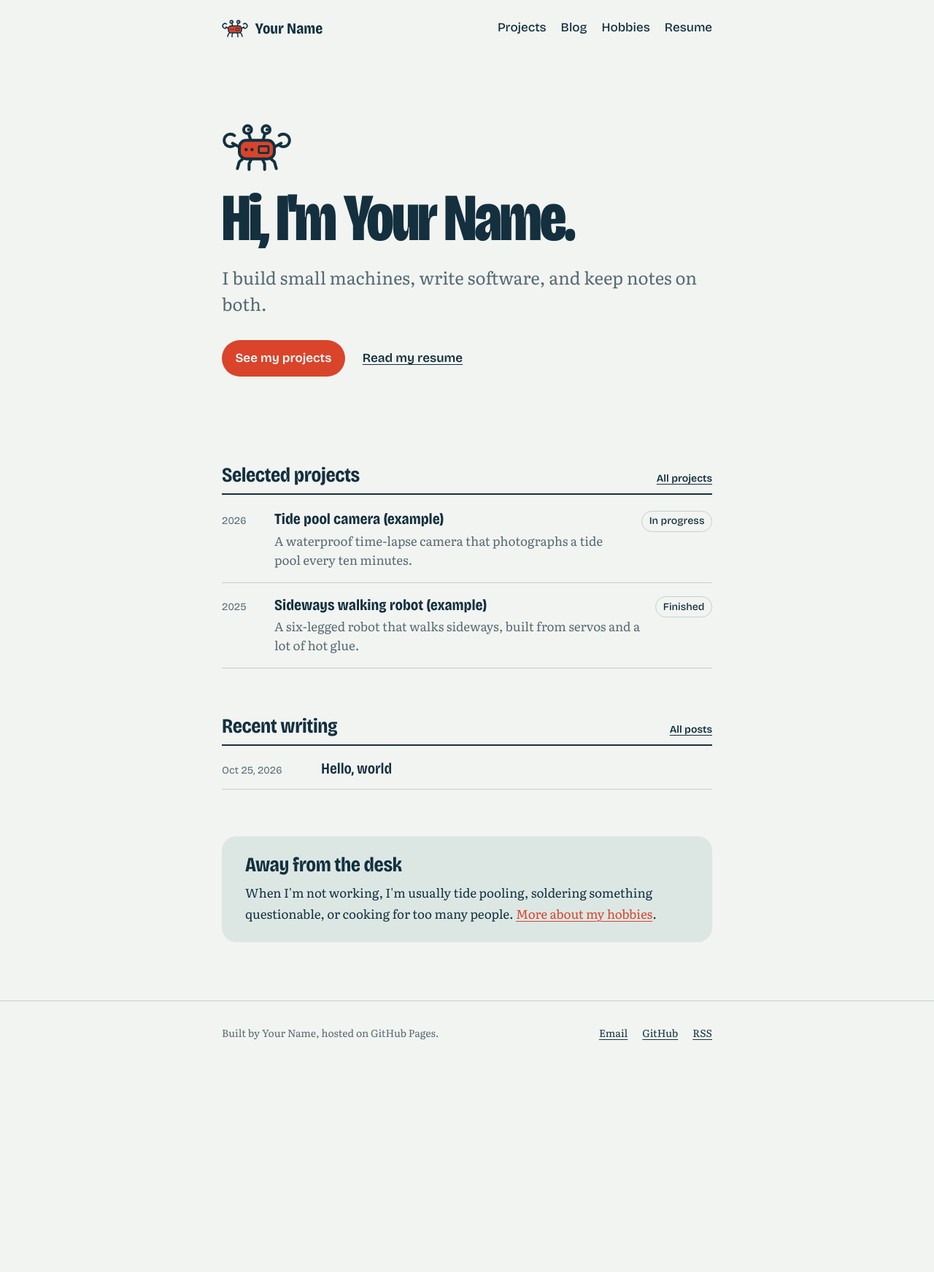
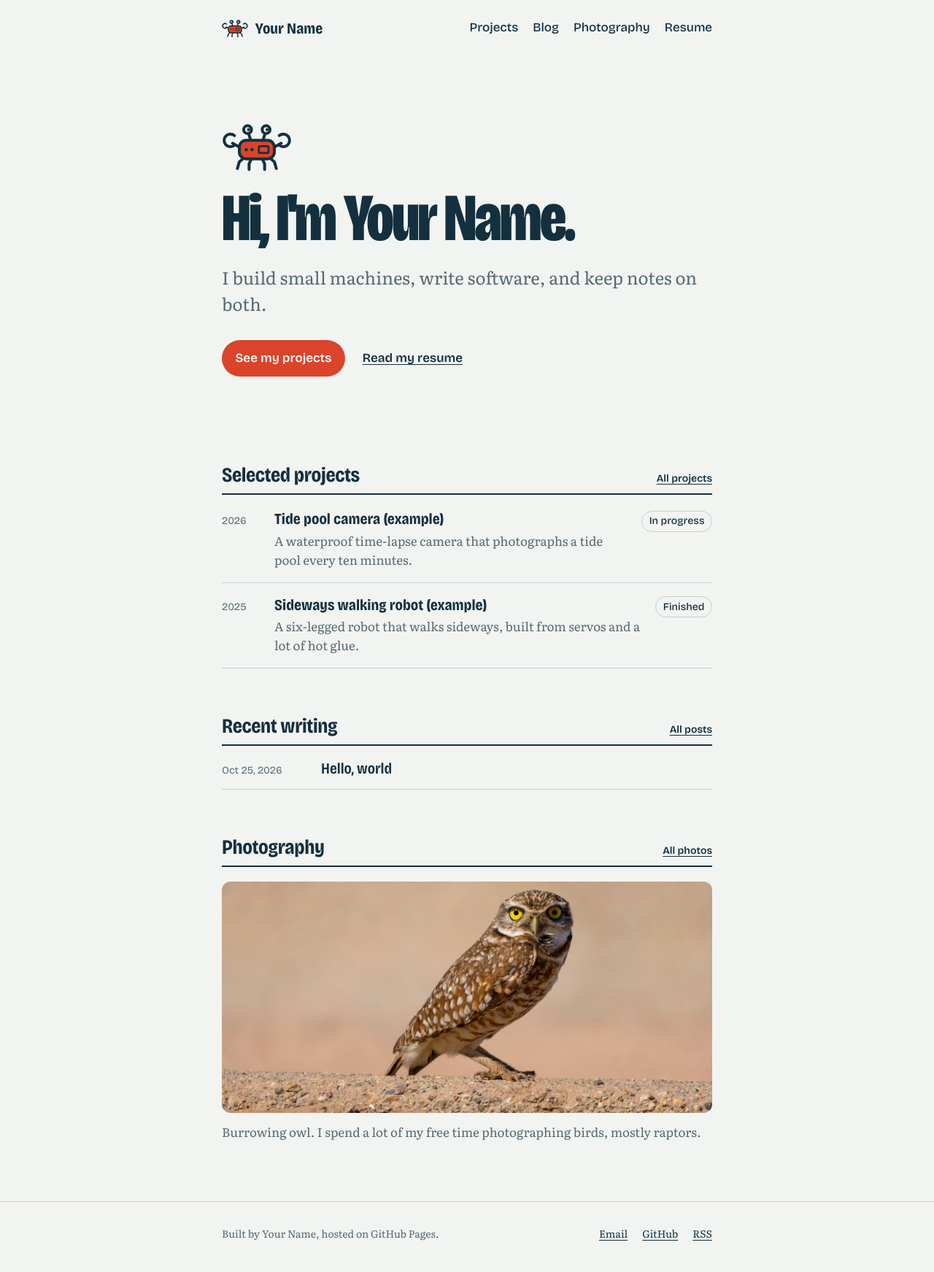
Before and after one commit to RobotCrabLab/Homepage, a Jekyll site: the page built from index.html, in a window 1280 px wide. Shown: the whole page at 73% size. Built offline with Jekyll 4.4.1, drawn with Linux system fonts in a browser that asks for light colours; before the commit the page ends 1467 px from its top, so only the background shows below that.

Commit message:
Replace Hobbies with a Photography gallery of bird photos
Adds four bird photos (resized, with small versions for the grid),
a Photography page driven by _data/photos.yml with a full-size
viewer, and a featured photo on the home page. Removes hobbies.md.

Co-Authored-By: Claude Opus 5.5 <noreply@anthropic.com>
Claude-Session: https://claude.ai/code/session_01MMDVxXAekaRt7NRydvis2Y

```diff
--- a/_includes/header.html
+++ b/_includes/header.html
@@ -5,7 +5,7 @@
       <span>{{ site.title }}</span>
     </a>
     <nav class="site-nav" aria-label="Main">
-      {% assign nav = "Projects:/projects/,Blog:/blog/,Hobbies:/hobbies/,Resume:/resume/" | split: "," %}
+      {% assign nav = "Projects:/projects/,Blog:/blog/,Photography:/photography/,Resume:/resume/" | split: "," %}
       {% for item in nav %}
         {% assign parts = item | split: ":" %}
         {% assign href = parts[1] %}
--- a/assets/css/style.css
+++ b/assets/css/style.css
@@ -190,9 +190,9 @@ img { max-width: 100%; height: auto; }
 .section-head h2 { font-size: var(--step-2); margin: 0; }
 .section-head a { font-family: var(--display); font-weight: 600; font-size: var(--step--1); color: var(--ink); white-space: nowrap; }
 
-.away { background: var(--tide); border-radius: 1.25rem; padding: 1.5rem clamp(1.25rem, 4vw, 2rem); }
-.away h2 { font-size: var(--step-2); margin: 0 0 0.5rem; }
-.away p { margin: 0; }
+.home-photo { display: block; margin-top: 1.25rem; }
+.home-photo img { display: block; width: 100%; height: auto; border-radius: 0.75rem; background: var(--tide); }
+.home-photo-caption { margin: 0.75rem 0 0; color: var(--muted); }
 
 /* ------------------------------------------------------------
    Project and post lists
@@ -324,6 +324,46 @@ img { max-width: 100%; height: auto; }
 }
 
 /* ------------------------------------------------------------
+   Photography
+   ------------------------------------------------------------ */
+.wrap-wide { max-width: calc(64rem + 2 * var(--gutter)); }
+
+.gallery {
+  list-style: none; margin: 0; padding: 0;
+  display: grid; grid-template-columns: 1fr; gap: clamp(1.5rem, 3vw, 2.25rem) 1.25rem;
+}
+@media (min-width: 40rem) {
+  .gallery { grid-template-columns: 1fr 1fr; }
+  .shot-wide { grid-column: 1 / -1; }
+}
+.shot figure { margin: 0; }
+.shot-link { display: block; border-radius: 0.75rem; overflow: hidden; background: var(--tide); }
+.shot-link img { display: block; width: 100%; height: auto; transition: transform 0.4s ease; }
+.shot-link:hover img { transform: scale(1.015); }
+.shot figcaption { display: flex; flex-wrap: wrap; align-items: baseline; gap: 0.15rem 0.75rem; margin-top: 0.7rem; }
+.shot-title { font-family: var(--display); font-weight: 700; font-size: var(--step-1); font-variation-settings: "wdth" 82; }
+.shot-note { color: var(--muted); font-size: var(--step--1); }
+
+.viewer {
+  border: 0; padding: 0; background: transparent; color: #E9EFEE;
+  max-width: 100vw; max-height: 100vh; width: 100vw; height: 100vh;
+}
+.viewer[open] { display: grid; place-items: center; align-content: center; gap: 0.75rem; }
+.viewer::backdrop { background: rgb(8 20 26 / 0.92); }
+.viewer-img { max-width: min(94vw, 2000px); max-height: 84vh; width: auto; height: auto; border-radius: 0.5rem; }
+.viewer-caption { margin: 0; font-family: var(--display); font-size: var(--step-0); padding-inline: 1rem; text-align: center; }
+.viewer form { position: fixed; top: 1rem; right: 1rem; margin: 0; }
+.viewer-close {
+  font-family: var(--display); font-weight: 600; font-size: var(--step-0);
+  background: #E9EFEE; color: #14303F; border: 0; border-radius: 999px; padding: 0.5rem 1rem; cursor: pointer;
+}
+.viewer[open] .viewer-img { animation: viewer-in 0.25s ease-out; }
+@keyframes viewer-in { from { opacity: 0; transform: scale(0.97); } }
+@media (prefers-reduced-motion: reduce) {
+  .viewer[open] .viewer-img, .shot-link img { animation: none; transition: none; }
+}
+
+/* ------------------------------------------------------------
    404
    ------------------------------------------------------------ */
 .not-found { padding-top: clamp(3rem, 10vw, 6rem); }
--- a/index.html
+++ b/index.html
@@ -32,9 +32,19 @@ body_class: home
   {% include post-list.html count=4 %}
 </section>
 
-<section class="wrap home-section" aria-labelledby="h-away">
-  <div class="away">
-    <h2 id="h-away">Away from the desk</h2>
-    <p>When I'm not working, I'm usually tide pooling, soldering something questionable, or cooking for too many people. <a href="{{ '/hobbies/' | relative_url }}">More about my hobbies</a>.</p>
+<section class="wrap home-section" aria-labelledby="h-photos">
+  <div class="section-head">
+    <h2 id="h-photos">Photography</h2>
+    <a href="{{ '/photography/' | relative_url }}">All photos</a>
   </div>
+  {% assign feature = site.data.photos | where: "file", "burrowing-owl.jpg" | first %}
+  {% unless feature %}{% assign feature = site.data.photos | first %}{% endunless %}
+  {% assign fbase = feature.file | split: "." | first %}
+  <a class="home-photo" href="{{ '/photography/' | relative_url }}">
+    <img src="{{ '/assets/images/photography/' | append: fbase | append: '-sm.jpg' | relative_url }}"
+         srcset="{{ '/assets/images/photography/' | append: fbase | append: '-sm.jpg' | relative_url }} 900w, {{ '/assets/images/photography/' | append: feature.file | relative_url }} 2000w"
+         sizes="(min-width: 46rem) 42rem, 100vw"
+         width="{{ feature.width }}" height="{{ feature.height }}" alt="{{ feature.alt | escape }}" loading="lazy">
+  </a>
+  <p class="home-photo-caption">{{ feature.title }}. I spend a lot of my free time photographing birds, mostly raptors.</p>
 </section>
```
Also changed, not shown: _data/photos.yml (added, +43 -0 lines), hobbies.md (deleted, +0 -29 lines), photography.html (added, +63 -0 lines), README.md, assets/images/photography/burrowing-owl-sm.jpg (added), assets/images/photography/burrowing-owl.jpg (added), assets/images/photography/coopers-hawk-sm.jpg (added), assets/images/photography/coopers-hawk.jpg (added), assets/images/photography/northern-harrier-sm.jpg (added), assets/images/photography/northern-harrier.jpg (added), assets/images/photography/red-tailed-hawk-sm.jpg (added), assets/images/photography/red-tailed-hawk.jpg (added).
